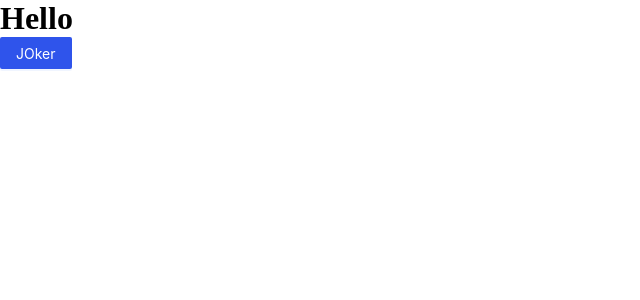
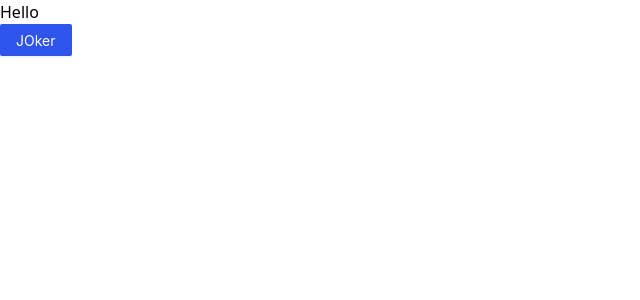
Before and after one commit to akshay-copods/next-stealth, a Next.js app: page / in a window 1280 px wide. Shown: the top 300 px of the page, without its empty margins (0-640 px from the left). Built offline with nearby package versions, Linux system fonts and the light colour scheme.

Commit message:
add tailwind

```diff
--- a/package.json
+++ b/package.json
@@ -20,5 +20,10 @@
     "react": "18.2.0",
     "react-dom": "18.2.0",
     "typescript": "4.9.5"
+  },
+  "devDependencies": {
+    "autoprefixer": "^10.4.13",
+    "postcss": "^8.4.21",
+    "tailwindcss": "^3.2.6"
   }
 }
--- /dev/null
+++ b/postcss.config.js
@@ -0,0 +1,6 @@
+module.exports = {
+  plugins: {
+    tailwindcss: {},
+    autoprefixer: {},
+  },
+}
--- /dev/null
+++ b/src/components/index.ts
@@ -0,0 +1 @@
+export { Header } from './Header/Header';
--- a/src/styles/globals.css
+++ b/src/styles/globals.css
@@ -1,3 +1,7 @@
+@tailwind base;
+@tailwind components;
+@tailwind utilities;
+
 * {
   box-sizing: border-box;
   padding: 0;
--- /dev/null
+++ b/tailwind.config.js
@@ -0,0 +1,45 @@
+/** @type {import('tailwindcss').Config} */
+module.exports = {
+  content: [
+    "./app/**/*.{js,ts,jsx,tsx}",
+    "./pages/**/*.{js,ts,jsx,tsx}",
+    "./components/**/*.{js,ts,jsx,tsx}",
+
+    // Or if using `src` directory:
+    "./src/**/*.{js,ts,jsx,tsx}",
+  ],
+  theme: {
+    extend: {
+      colors:{
+        geekblue:{
+          100:'#f0f5ff',
+          200:'#d6e4ff',
+          300:'#adc6ff',
+          400:'#85a5ff',
+          500:'#597ef7',
+          600:'#2f54eb',
+          700:'#1d39c4',
+          800:'#10239e',
+          900:'#061178',
+          1000:'#030852'
+        },
+        gray: {
+          100:'#ffffff',
+          200:'#fafafa',
+          300:'#f5f5f5',
+          400:'#f0f0f0',
+          500:'#d9d9d9',
+          600:'#bfbfbf',
+          700:'#8c8c8c',
+          800:'#595959',
+          900:'#434343',
+          1000:'#262626',
+          1100:'#1f1f1f',
+          1200:'#141414',
+          1300:'#000000'
+        }
+      }
+    },
+  },
+  plugins: [],
+}
```
Also changed, not shown: 1 other file (tests, documents, lock files or other folders).
